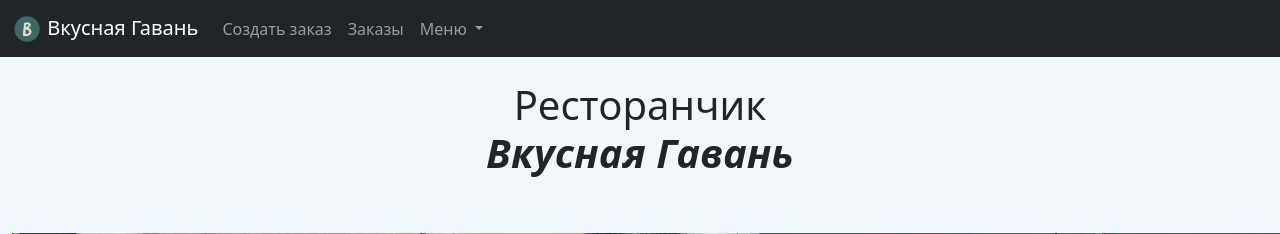
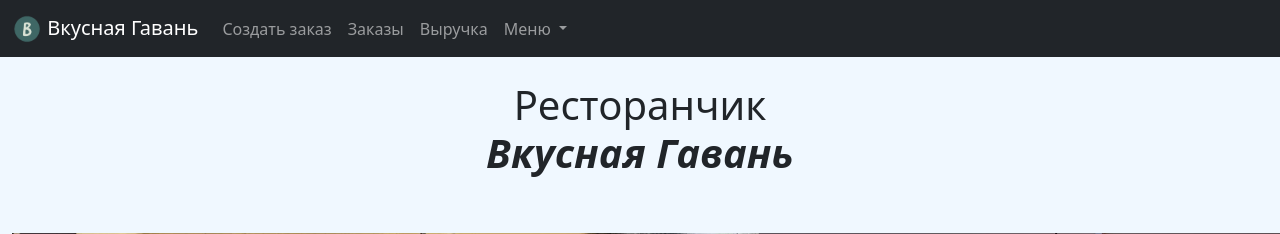
Before and after one commit to ClosedEyeVisuals/crm-orders, a Django app: page / in a window 1280 px wide. Shown: the top 234 px of the page. Run offline with Django 4.2, Linux system fonts and the light colour scheme; data that the repository does not hold is empty; some libraries are stand-ins or nearby versions.

Commit message:
add calculate link to navbar

```diff
--- a/crm/templates/includes/header.html
+++ b/crm/templates/includes/header.html
@@ -20,6 +20,11 @@
                 Заказы
               </a>
             </li>
+            <li class="nav-item">
+              <a class="nav-link {% if view_name == 'orders:calculate' %} active {% endif %}" aria-current="page" href="{% url 'orders:calculate' %}">
+                Выручка
+              </a>
+            </li>
             <li class="nav-item dropdown">
               <a class="nav-link dropdown-toggle {% if view_name == 'something' %} active {% endif %}" href="#" id="navbarDarkDropdownMenuLink" role="button" data-bs-toggle="dropdown" aria-expanded="false">
                 Меню
```
